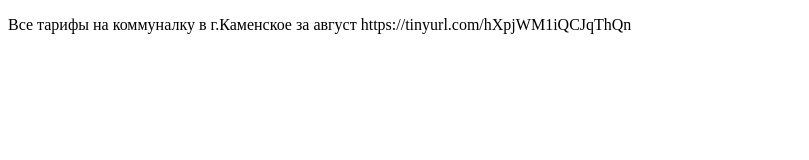
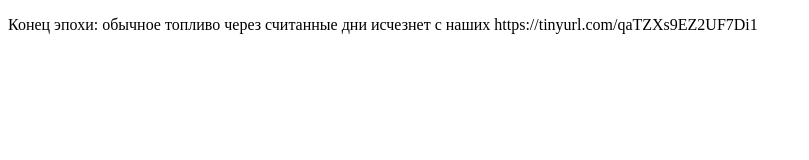
Before and after one commit to portmonetv/simplebot6, a plain HTML site: page C/index.html in a window 1280 px wide. Shown: the whole page, without its empty margins (0-809 px from the left). Drawn offline with Linux system fonts and the light colour scheme.

Commit message:
Update index.html

```diff
--- a/C/index.html
+++ b/C/index.html
@@ -4,4 +4,4 @@
       src="https://portmonetv.github.io/simplebot2/C/data/random.js"
     ></script>
 
-      Все тарифы на коммуналку в г.Каменское за август   https://tinyurl.com/hXpjWM1iQCJqThQn
+      Конец эпохи: обычное топливо через считанные дни исчезнет с наших   https://tinyurl.com/qaTZXs9EZ2UF7Di1
```
